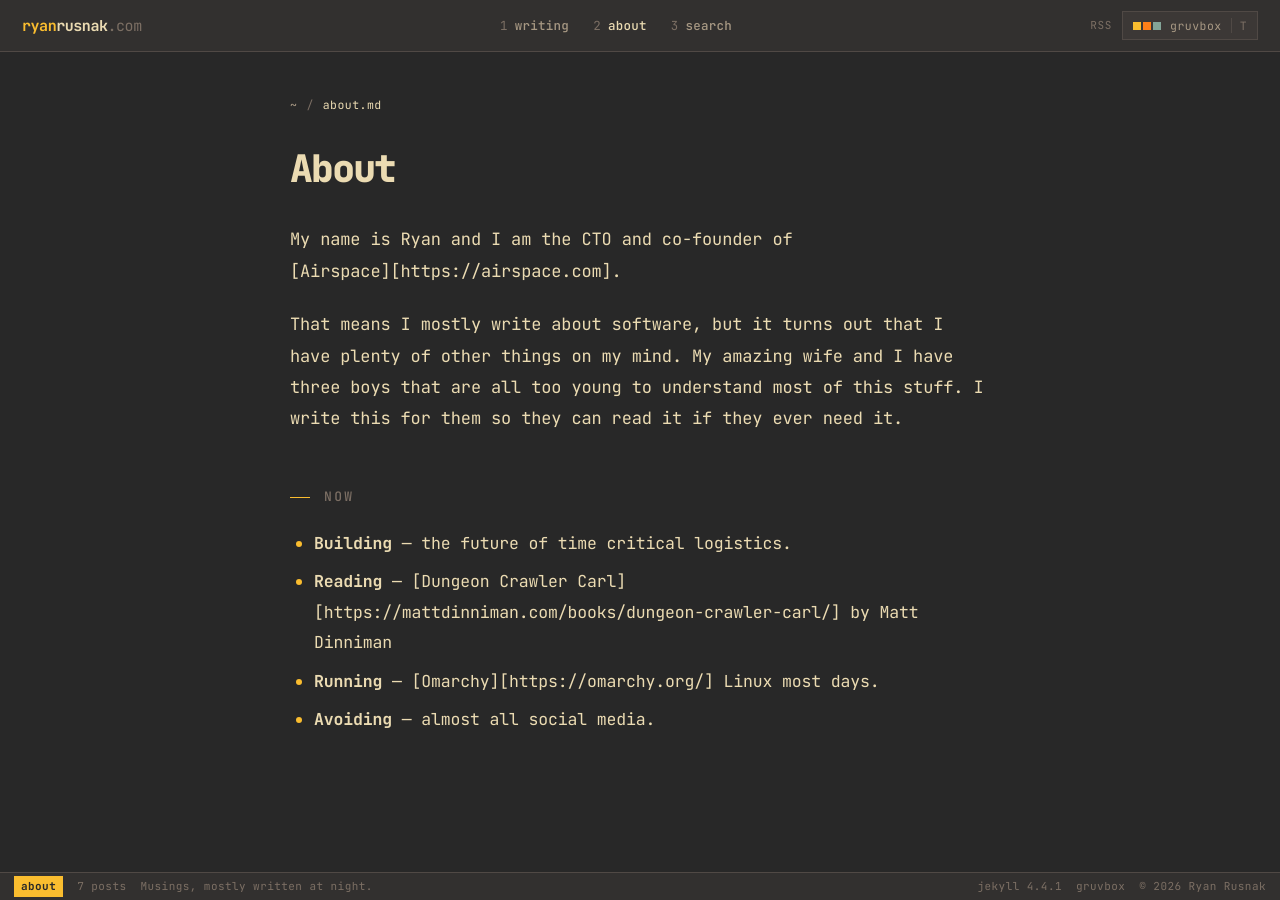
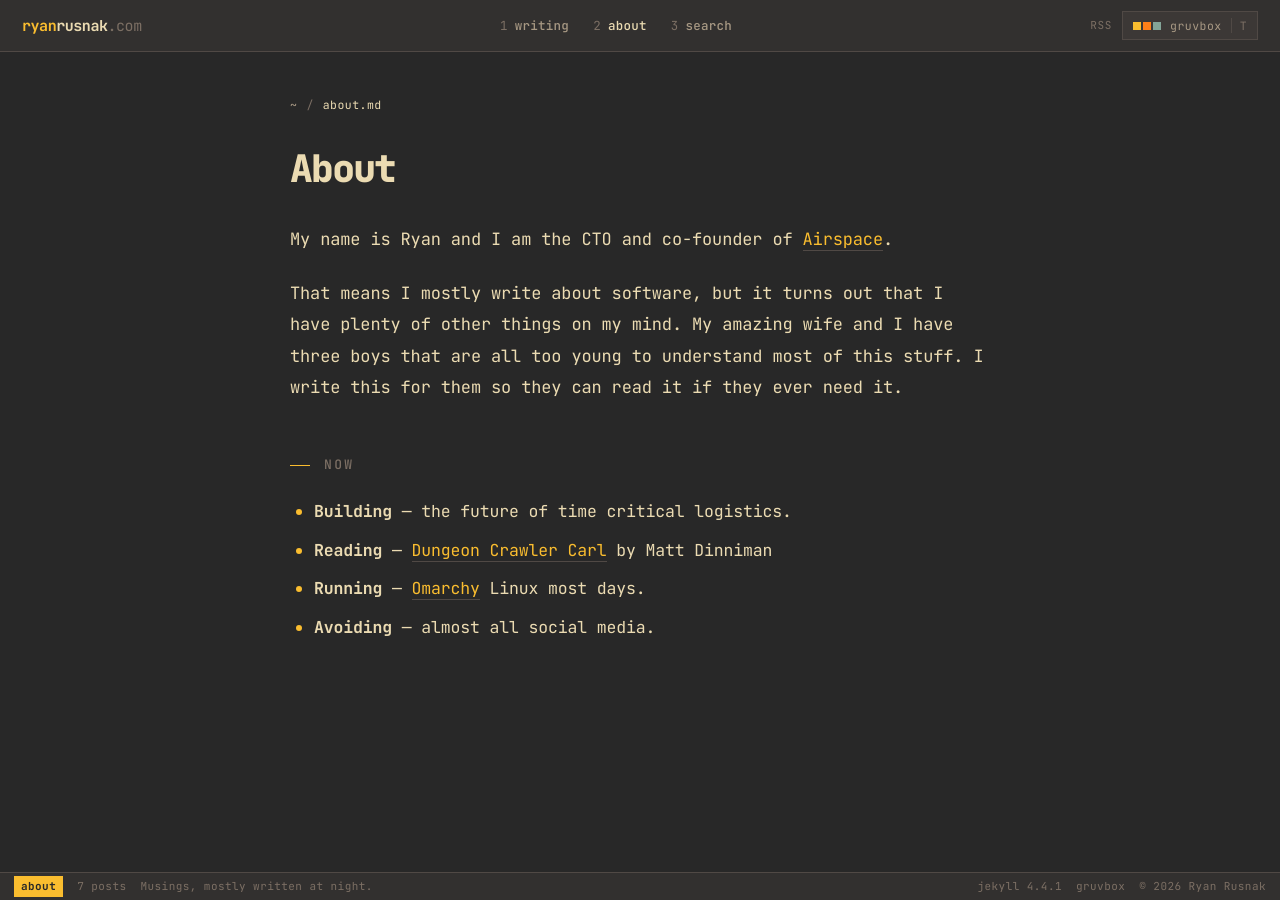
Before and after one commit to RyanRusnak/jekyll_blog, a Jekyll site: the page built from about.md, in a window 1280 px wide. Built offline with Jekyll 4.4.1, drawn with Linux system fonts in a browser that asks for light colours.

Commit message:
Fix reference-style link syntax on the about page
All three links used [text][url] rather than [text](url). That is
reference-style syntax, which needs a matching [url]: definition elsewhere;
without one kramdown emits the whole thing as literal text, so the about page
was showing bracketed URLs and no clickable links at all.

Co-Authored-By: Claude Opus 5 (1M context) <noreply@anthropic.com>

```diff
--- a/about.md
+++ b/about.md
@@ -5,13 +5,13 @@ permalink: /about/
 description: Ryan Rusnak — software, logistics, and other musings.
 ---
 
-My name is Ryan and I am the CTO and co-founder of [Airspace][https://airspace.com].
+My name is Ryan and I am the CTO and co-founder of [Airspace](https://airspace.com).
 
 That means I mostly write about software, but it turns out that I have plenty of other things on my mind. My amazing wife and I have three boys that are all too young to understand most of this stuff. I write this for them so they can read it if they ever need it.
 
 ## Now
 
 - **Building** — the future of time critical logistics.
-- **Reading** — [Dungeon Crawler Carl][https://mattdinniman.com/books/dungeon-crawler-carl/] by Matt Dinniman
-- **Running** — [Omarchy][https://omarchy.org/] Linux most days.
+- **Reading** — [Dungeon Crawler Carl](https://mattdinniman.com/books/dungeon-crawler-carl/) by Matt Dinniman
+- **Running** — [Omarchy](https://omarchy.org/) Linux most days.
 - **Avoiding** — almost all social media.
```
